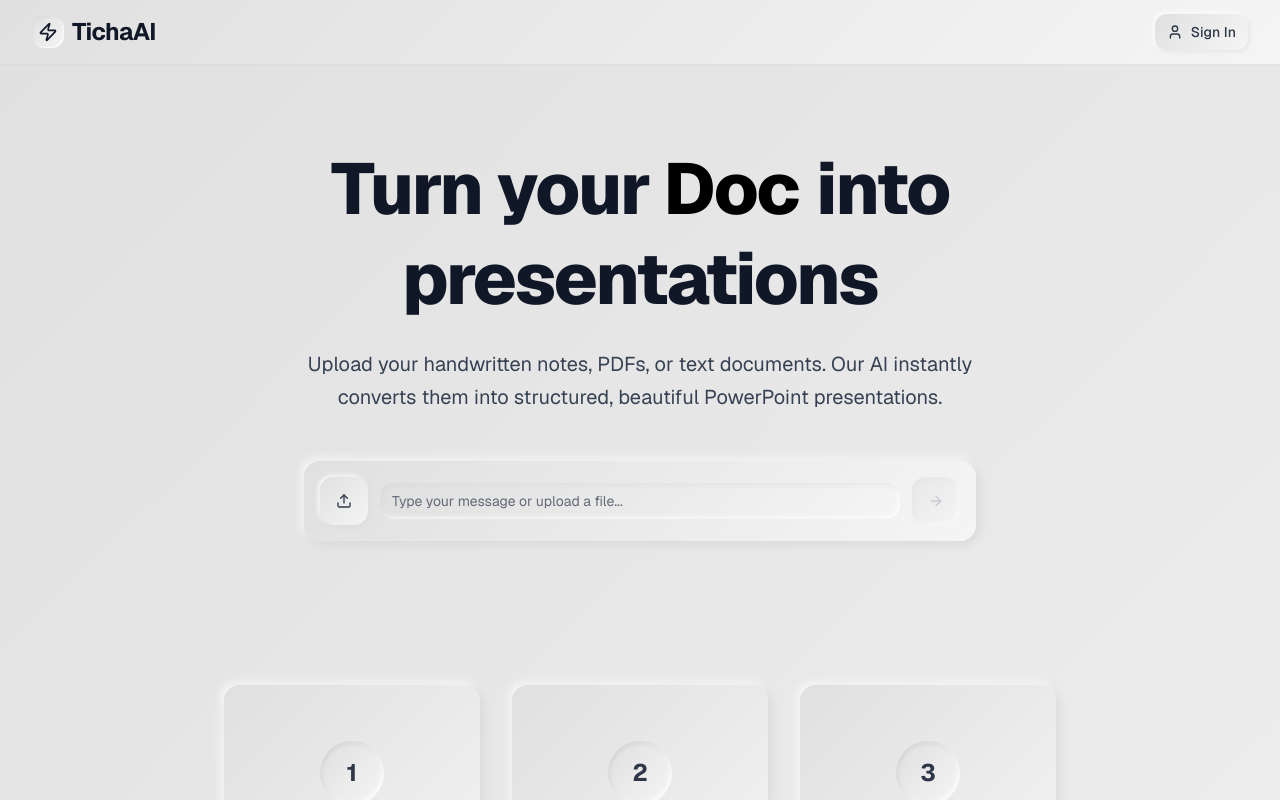
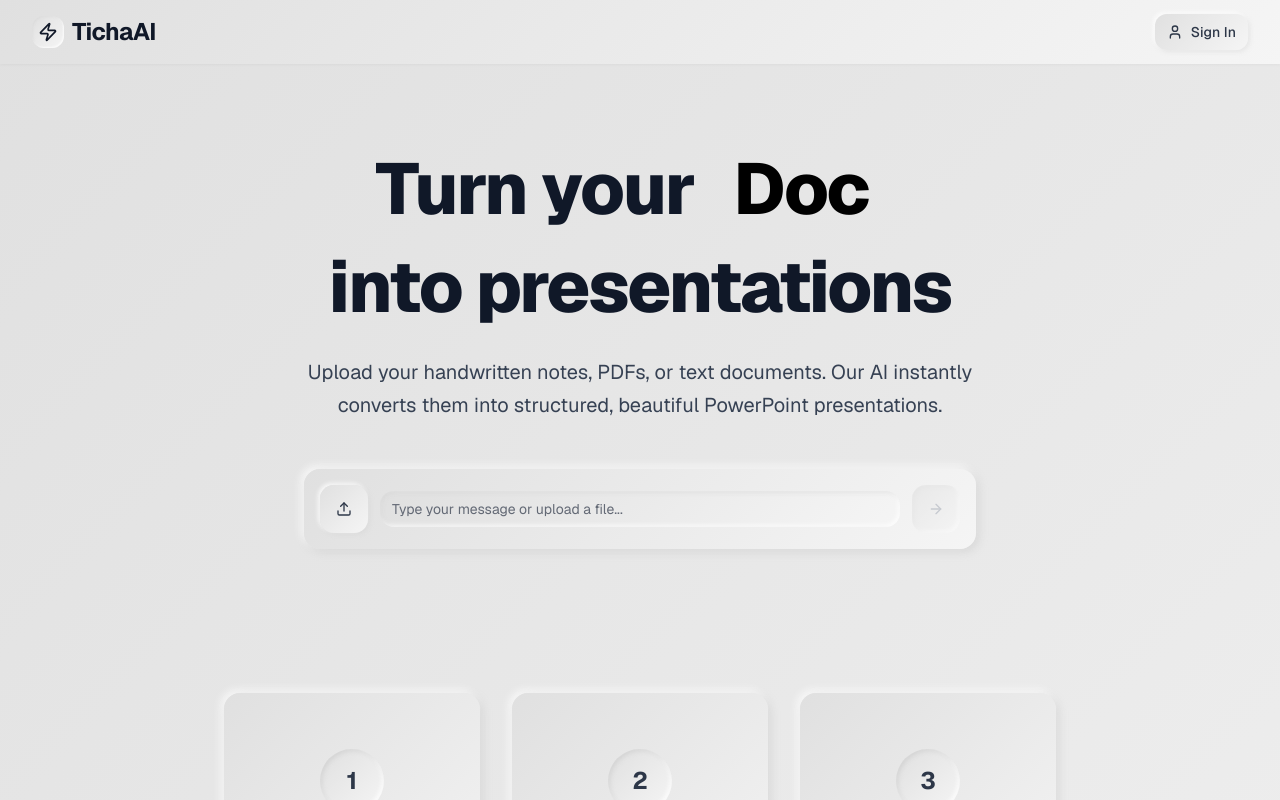
Before and after one commit to delbertkimbi/PrepSkul_Web, a Next.js app: page /ticha in a window 1280 px wide. Shown: the top 800 px of the page. Built offline with nearby package versions, Linux system fonts and the light colour scheme; no server answers.

Commit message:
feat: Add organic background blob to typewriter animation

```diff
--- a/components/ticha/typewriter.tsx
+++ b/components/ticha/typewriter.tsx
@@ -1,6 +1,7 @@
 "use client"
 
 import { useEffect, useState } from "react"
+import { motion, AnimatePresence } from "framer-motion"
 
 interface TypewriterProps {
   className?: string
@@ -75,17 +76,50 @@ export function TichaTypewriter({ className = "" }: TypewriterProps) {
   }, [])
 
   return (
-    <span className={className}>
-      {baseText}{" "}
-      <span style={{ color: "#000", fontWeight: 800 }}>
-        {currentText}
+    <span className={`relative inline-flex flex-wrap justify-center items-center gap-2 ${className}`}>
+      <span>{baseText}</span>
+
+      <span className="relative inline-flex items-center justify-center min-w-[4ch] h-[1.2em]">
+        {/* Animated Blob Background */}
+        <AnimatePresence mode="wait">
+          {currentText.length > 0 && (
+            <motion.span
+              className="absolute inset-0 -z-10 bg-yellow-300/40 rounded-[30%_70%_70%_30%/30%_30%_70%_70%] blur-sm"
+              initial={{ opacity: 0, scale: 0.5 }}
+              animate={{
+                opacity: 1,
+                scale: 1.2,
+                borderRadius: ["30% 70% 70% 30% / 30% 30% 70% 70%", "60% 40% 30% 70% / 60% 30% 70% 40%", "30% 70% 70% 30% / 30% 30% 70% 70%"]
+              }}
+              exit={{ opacity: 0, scale: 0.5 }}
+              transition={{
+                duration: 2,
+                ease: "easeInOut",
+                repeat: Infinity,
+                opacity: { duration: 0.2 },
+                scale: { duration: 0.2 }
+              }}
+              style={{
+                width: "120%",
+                height: "140%",
+                left: "-10%",
+                top: "-20%"
+              }}
+            />
+          )}
+        </AnimatePresence>
+
+        <span className="relative z-10 text-black font-extrabold">
+          {currentText}
+        </span>
+
         <span
-          className="inline-block ml-0.5 w-[2px] h-[1em] bg-black align-middle"
+          className="inline-block ml-0.5 w-[3px] h-[1em] bg-black align-middle"
           style={{ opacity: showCursor ? 1 : 0 }}
         />
-      </span>{" "}
-      <br className="sm:hidden" /> {/* Break on mobile if needed */}
-      {suffixText}
+      </span>
+
+      <span>{suffixText}</span>
     </span>
   )
 }
```
